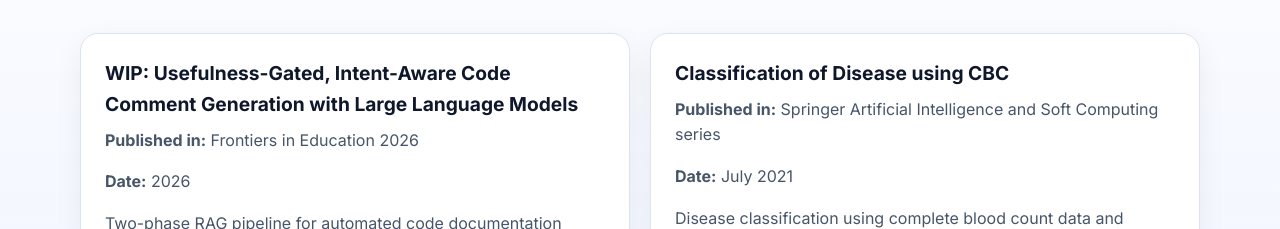
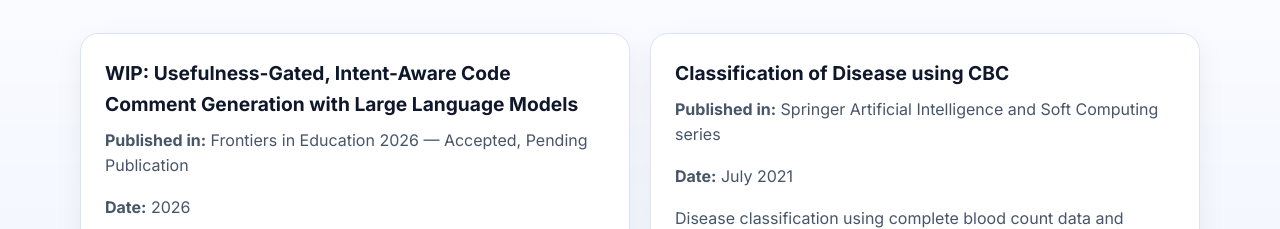
Before and after one commit to Sankar16/Portfolio, a React (Vite) app: page / in a window 1280 px wide. Shown: the part 6806-7035 px from the top of the page. Built offline with nearby package versions, Linux system fonts and the light colour scheme.

Commit message:
data update

```diff
--- a/src/content/research.js
+++ b/src/content/research.js
@@ -1,7 +1,7 @@
 const research = [
   {
     title: 'WIP: Usefulness-Gated, Intent-Aware Code Comment Generation with Large Language Models',
-    venue: 'Frontiers in Education 2026',
+    venue: 'Frontiers in Education 2026 — Accepted, Pending Publication',
     date: '2026',
     summary:
       'Two-phase RAG pipeline for automated code documentation combining intent-matched retrieval from open-source corpora with local call graph context. Intent-matched retrieval preferred by evaluators 92.2% of the time; combined pipeline improved comment quality 90% across readability, accuracy, and contextual grounding.',
```
